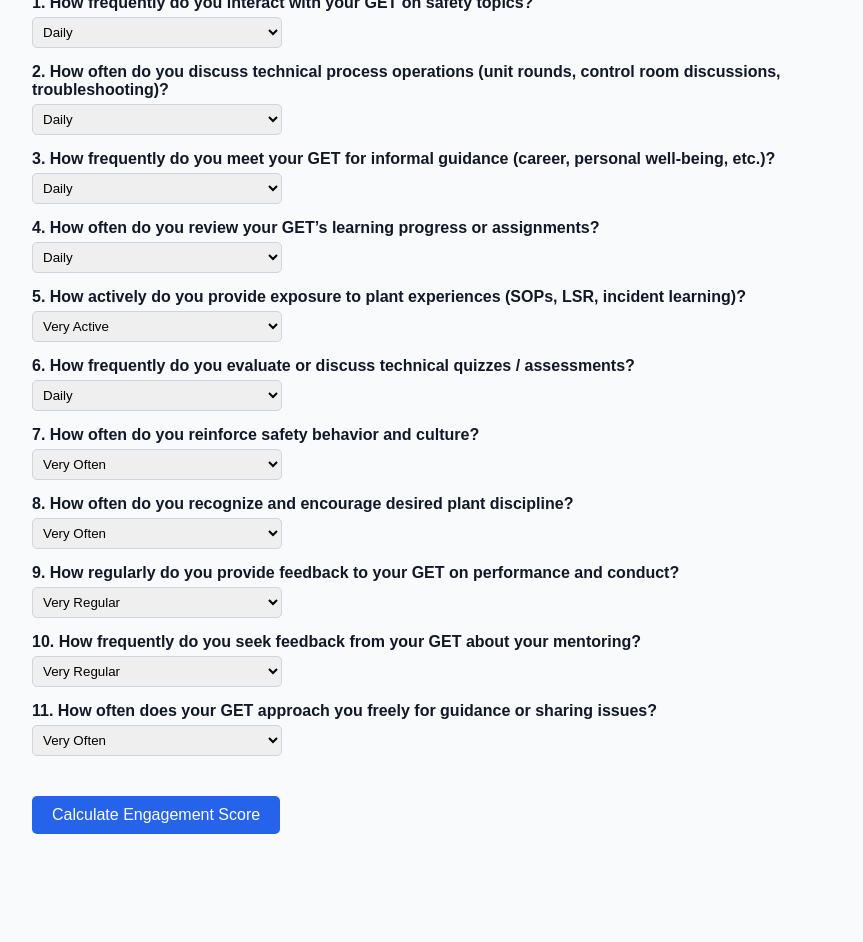
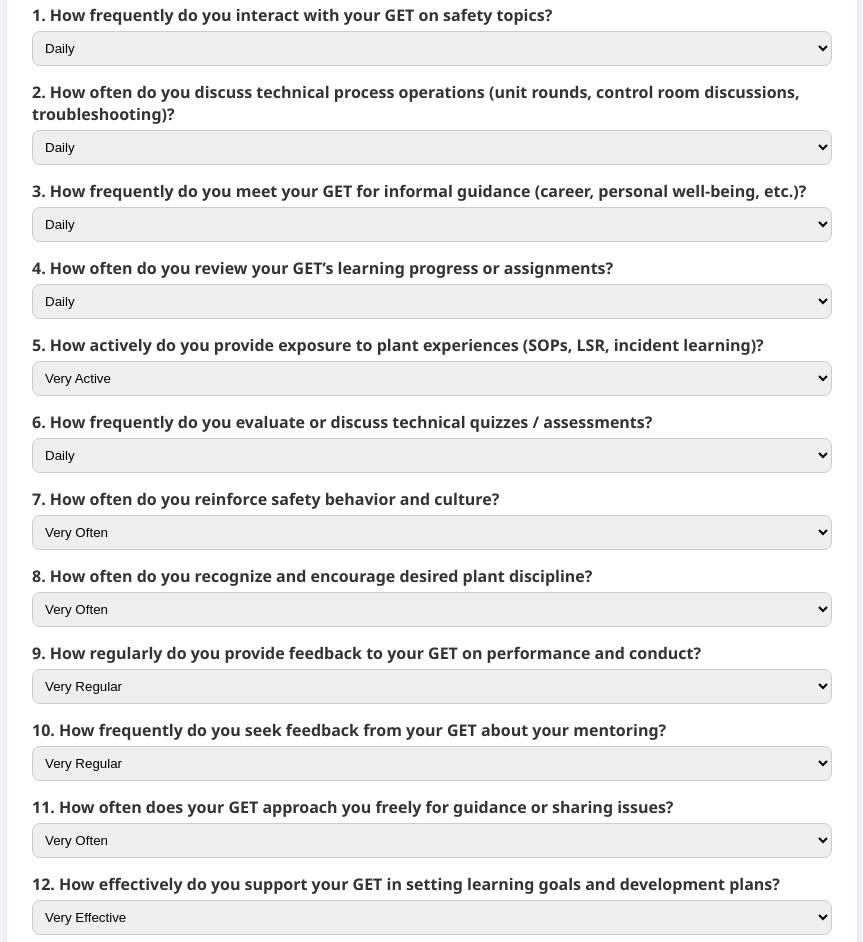
Before and after one commit to amarnathsingh01-stack/FinalMentorGETEngagement, a plain HTML site: page index.html in a window 1280 px wide. Shown: the part 114-1056 px from the top of the page, without its empty margins (208-1071 px from the left). Before the commit the page ends 1013 px from the top, so only its background shows below. Drawn offline with Linux system fonts and the light colour scheme.

Commit message:
Add files via upload

```diff
--- a/index.html
+++ b/index.html
@@ -2,181 +2,206 @@
 <html lang="en">
 <head>
 <meta charset="UTF-8">
-  <title>Buddy Mentor – GET Engagement Score</title>
+<meta name="viewport" content="width=device-width, initial-scale=1.0">
+<title>Buddy–GET Engagement Assessment</title>
 <style>
-    body { font-family: Arial, sans-serif; background: #f9fafb; color: #111827; padding: 40px; max-width: 800px; margin: auto; }
-    h2 { color: #1e3a8a; margin-bottom: 20px; }
-    .question { margin-bottom: 15px; }
-    label { display: block; font-weight: bold; margin-bottom: 5px; }
-    select { padding: 6px; width: 250px; border-radius: 5px; border: 1px solid #cbd5e1; }
-    button { margin-top: 25px; padding: 10px 20px; background: #2563eb; color: white; border: none; border-radius: 5px; cursor: pointer; font-size: 1em; }
-    button:hover { background: #1d4ed8; }
-    #result { margin-top: 25px; font-size: 1.2em; font-weight: bold; }
+  body {
+    font-family: "Segoe UI", Arial, sans-serif;
+    margin: 0;
+    padding: 20px;
+    background: #f5f8fb;
+    color: #333;
+  }
+  .container {
+    max-width: 800px;
+    margin: auto;
+    background: #fff;
+    padding: 25px;
+    border-radius: 15px;
+    box-shadow: 0 0 10px rgba(0,0,0,0.1);
+  }
+  h2 {
+    text-align: center;
+    color: #005b96;
+  }
+  label {
+    display: block;
+    margin-top: 15px;
+    font-weight: 600;
+  }
+  select {
+    width: 100%;
+    padding: 8px;
+    margin-top: 5px;
+    border-radius: 8px;
+    border: 1px solid #ccc;
+  }
+  button {
+    margin-top: 25px;
+    width: 100%;
+    padding: 12px;
+    background: #005b96;
+    color: white;
+    font-size: 16px;
+    border: none;
+    border-radius: 8px;
+    cursor: pointer;
+  }
+  button:hover {
+    background: #007acc;
+  }
+  #result {
+    text-align: center;
+    margin-top: 25px;
+    font-size: 18px;
+    font-weight: bold;
+  }
+  #result span {
+    display: block;
+    margin-top: 8px;
+    font-size: 16px;
+    font-weight: normal;
+    color: #444;
+  }
+  @media (max-width: 600px) {
+    body { padding: 10px; }
+    .container { padding: 15px; }
+  }
 </style>
 </head>
 <body>
-
-  <h2>Mentor - GET Engagement Score Calculator</h2>
+<div class="container">
+  <h2>Buddy–GET Engagement Assessment</h2>
   <form id="engagementForm">
 
-    <div class="question">
+    <!-- 1–15 Questions -->
     <label>1. How frequently do you interact with your GET on safety topics?</label>
-      <select id="q1">
-        <option value="6">Daily</option>
-        <option value="5">Weekly</option>
-        <option value="4">Fortnightly</option>
-        <option value="3">Monthly</option>
-        <option value="2">Rarely</option>
-        <option value="1">Never</option>
+    <select name="q1">
+      <option>Daily</option><option>Weekly</option><option>Fortnightly</option>
+      <option>Monthly</option><option>Rarely</option><option>Never</option>
     </select>
-    </div>
 
-    <div class="question">
     <label>2. How often do you discuss technical process operations (unit rounds, control room discussions, troubleshooting)?</label>
-      <select id="q2">
-        <option value="6">Daily</option>
-        <option value="5">Weekly</option>
-        <option value="4">Fortnightly</option>
-        <option value="3">Monthly</option>
-        <option value="2">Rarely</option>
-        <option value="1">Never</option>
+    <select name="q2">
+      <option>Daily</option><option>Weekly</option><option>Fortnightly</option>
+      <option>Monthly</option><option>Rarely</option><option>Never</option>
     </select>
-    </div>
 
-    <div class="question">
     <label>3. How frequently do you meet your GET for informal guidance (career, personal well-being, etc.)?</label>
-      <select id="q3">
-        <option value="6">Daily</option>
-        <option value="5">Weekly</option>
-        <option value="4">Fortnightly</option>
-        <option value="3">Monthly</option>
-        <option value="2">Rarely</option>
-        <option value="1">Never</option>
+    <select name="q3">
+      <option>Daily</option><option>Weekly</option><option>Fortnightly</option>
+      <option>Monthly</option><option>Rarely</option><option>Never</option>
     </select>
-    </div>
 
-    <div class="question">
     <label>4. How often do you review your GET’s learning progress or assignments?</label>
-      <select id="q4">
-        <option value="6">Daily</option>
-        <option value="5">Weekly</option>
-        <option value="4">Fortnightly</option>
-        <option value="3">Monthly</option>
-        <option value="2">Rarely</option>
-        <option value="1">Never</option>
+    <select name="q4">
+      <option>Daily</option><option>Weekly</option><option>Fortnightly</option>
+      <option>Monthly</option><option>Rarely</option><option>Never</option>
     </select>
-    </div>
 
-    <div class="question">
     <label>5. How actively do you provide exposure to plant experiences (SOPs, LSR, incident learning)?</label>
-      <select id="q5">
-        <option value="5">Very Active</option>
-        <option value="4">Active</option>
-        <option value="3">Moderate</option>
-        <option value="2">Minimal</option>
-        <option value="1">Never</option>
+    <select name="q5">
+      <option>Very Active</option><option>Active</option><option>Moderate</option>
+      <option>Minimal</option><option>Never</option>
     </select>
-    </div>
 
-    <div class="question">
     <label>6. How frequently do you evaluate or discuss technical quizzes / assessments?</label>
-      <select id="q6">
-        <option value="6">Daily</option>
-        <option value="5">Weekly</option>
-        <option value="4">Fortnightly</option>
-        <option value="3">Monthly</option>
-        <option value="2">Rarely</option>
-        <option value="1">Never</option>
+    <select name="q6">
+      <option>Daily</option><option>Weekly</option><option>Fortnightly</option>
+      <option>Monthly</option><option>Rarely</option><option>Never</option>
     </select>
-    </div>
 
-    <div class="question">
     <label>7. How often do you reinforce safety behavior and culture?</label>
-      <select id="q7">
-        <option value="5">Very Often</option>
-        <option value="4">Often</option>
-        <option value="3">Sometimes</option>
-        <option value="2">Rarely</option>
-        <option value="1">Never</option>
+    <select name="q7">
+      <option>Very Often</option><option>Often</option><option>Sometimes</option>
+      <option>Rarely</option><option>Never</option>
     </select>
-    </div>
 
-    <div class="question">
     <label>8. How often do you recognize and encourage desired plant discipline?</label>
-      <select id="q8">
-        <option value="5">Very Often</option>
-        <option value="4">Often</option>
-        <option value="3">Sometimes</option>
-        <option value="2">Rarely</option>
-        <option value="1">Never</option>
+    <select name="q8">
+      <option>Very Often</option><option>Often</option><option>Sometimes</option>
+      <option>Rarely</option><option>Never</option>
     </select>
-    </div>
 
-    <div class="question">
     <label>9. How regularly do you provide feedback to your GET on performance and conduct?</label>
-      <select id="q9">
-        <option value="5">Very Regular</option>
-        <option value="4">Regular</option>
-        <option value="3">Occasional</option>
-        <option value="2">Rare</option>
-        <option value="1">Never</option>
+    <select name="q9">
+      <option>Very Regular</option><option>Regular</option><option>Occasional</option>
+      <option>Rare</option><option>Never</option>
     </select>
-    </div>
 
-    <div class="question">
     <label>10. How frequently do you seek feedback from your GET about your mentoring?</label>
-      <select id="q10">
-        <option value="5">Very Regular</option>
-        <option value="4">Regular</option>
-        <option value="3">Occasional</option>
-        <option value="2">Rare</option>
-        <option value="1">Never</option>
+    <select name="q10">
+      <option>Very Regular</option><option>Regular</option><option>Occasional</option>
+      <option>Rare</option><option>Never</option>
     </select>
-    </div>
 
-    <div class="question">
     <label>11. How often does your GET approach you freely for guidance or sharing issues?</label>
-      <select id="q11">
-        <option value="5">Very Often</option>
-        <option value="4">Often</option>
-        <option value="3">Sometimes</option>
-        <option value="2">Rarely</option>
-        <option value="1">Never</option>
+    <select name="q11">
+      <option>Very Often</option><option>Often</option><option>Sometimes</option>
+      <option>Rarely</option><option>Never</option>
     </select>
-    </div>
+
+    <label>12. How effectively do you support your GET in setting learning goals and development plans?</label>
+    <select name="q12">
+      <option>Very Effective</option><option>Effective</option><option>Moderate</option>
+      <option>Limited</option><option>Not at all</option>
+    </select>
+
+    <label>13. How well do you guide your GET in connecting theory to real-world plant applications?</label>
+    <select name="q13">
+      <option>Very Well</option><option>Well</option><option>Somewhat</option>
+      <option>Rarely</option><option>Never</option>
+    </select>
+
+    <label>14. How often do you appreciate your GET’s achievements or improvements?</label>
+    <select name="q14">
+      <option>Very Often</option><option>Often</option><option>Sometimes</option>
+      <option>Rarely</option><option>Never</option>
+    </select>
+
+    <label>15. How confident are you in your GET’s professional growth under your mentoring?</label>
+    <select name="q15">
+      <option>Very Confident</option><option>Confident</option><option>Neutral</option>
+      <option>Low Confidence</option><option>No Confidence</option>
+    </select>
 
     <button type="button" onclick="calculateScore()">Calculate Engagement Score</button>
   </form>
-
   <div id="result"></div>
+</div>
 
 <script>
 function calculateScore() {
-      // Convert all answers to numeric values
-      const responses = [];
-      for (let i = 1; i <= 11; i++) {
-        responses.push(Number(document.getElementById("q" + i).value));
+  const form = document.forms['engagementForm'];
+  let total = 0, count = 0;
+  const weights = {
+    'Daily':100,'Weekly':85,'Fortnightly':70,'Monthly':55,'Rarely':35,'Never':0,
+    'Very Active':100,'Active':85,'Moderate':70,'Minimal':50,'Never':0,
+    'Very Often':100,'Often':85,'Sometimes':65,'Rarely':40,'Never':0,
+    'Very Regular':100,'Regular':85,'Occasional':65,'Rare':40,'Never':0,
+    'Very Effective':100,'Effective':85,'Moderate':70,'Limited':45,'Not at all':0,
+    'Very Well':100,'Well':85,'Somewhat':70,'Rarely':45,'Never':0,
+    'Very Confident':100,'Confident':85,'Neutral':70,'Low Confidence':45,'No Confidence':0
+  };
+
+  for (let i=0; i<form.elements.length; i++) {
+    const value = form.elements[i].value;
+    if (weights[value] !== undefined) {
+      total += weights[value];
+      count++;
+    }
   }
 
-      // Normalize each score to a 0–1 scale
-      const normalized = responses.map((r, i) => {
-        // Questions 1–4 and 6 are out of 6; others are out of 5
-        return (i < 4 || i === 5) ? (r / 6) : (r / 5);
-      });
+  const score = (total / count).toFixed(1);
+  let level = "";
+  if (score >= 85) level = "🌟 Highly Engaged";
+  else if (score >= 70) level = "👍 Engaged";
+  else if (score >= 50) level = "⚙️ Moderate Engagement";
+  else if (score >= 30) level = "⚠️ Low Engagement";
+  else level = "❌ Needs Improvement";
 
-      // Average and scale to 100
-      const score = (normalized.reduce((a, b) => a + b, 0) / normalized.length) * 100;
-
-      // Interpret the result
-      let level = "";
-      if (score < 50) level = "Low Engagement – Improvement needed.";
-      else if (score < 70) level = "Moderate Engagement – Some enhancement required.";
-      else if (score < 85) level = "Strong Engagement – Good mentor-mentee connection.";
-      else level = "Highly Engaged – Excellent mentoring relationship.";
-
-      // Display result
-      document.getElementById("result").innerHTML =
-        `Your Engagement Score: <b>${score.toFixed(1)}</b> / 100<br>${level}`;
+  document.getElementById('result').innerHTML =
+    `⭐ <b>Your Engagement Score: ${score} / 100</b><span>Level: ${level}</span>`;
 }
 </script>
 </body>
```
Lines whose indentation alone changed are shown as unchanged.
